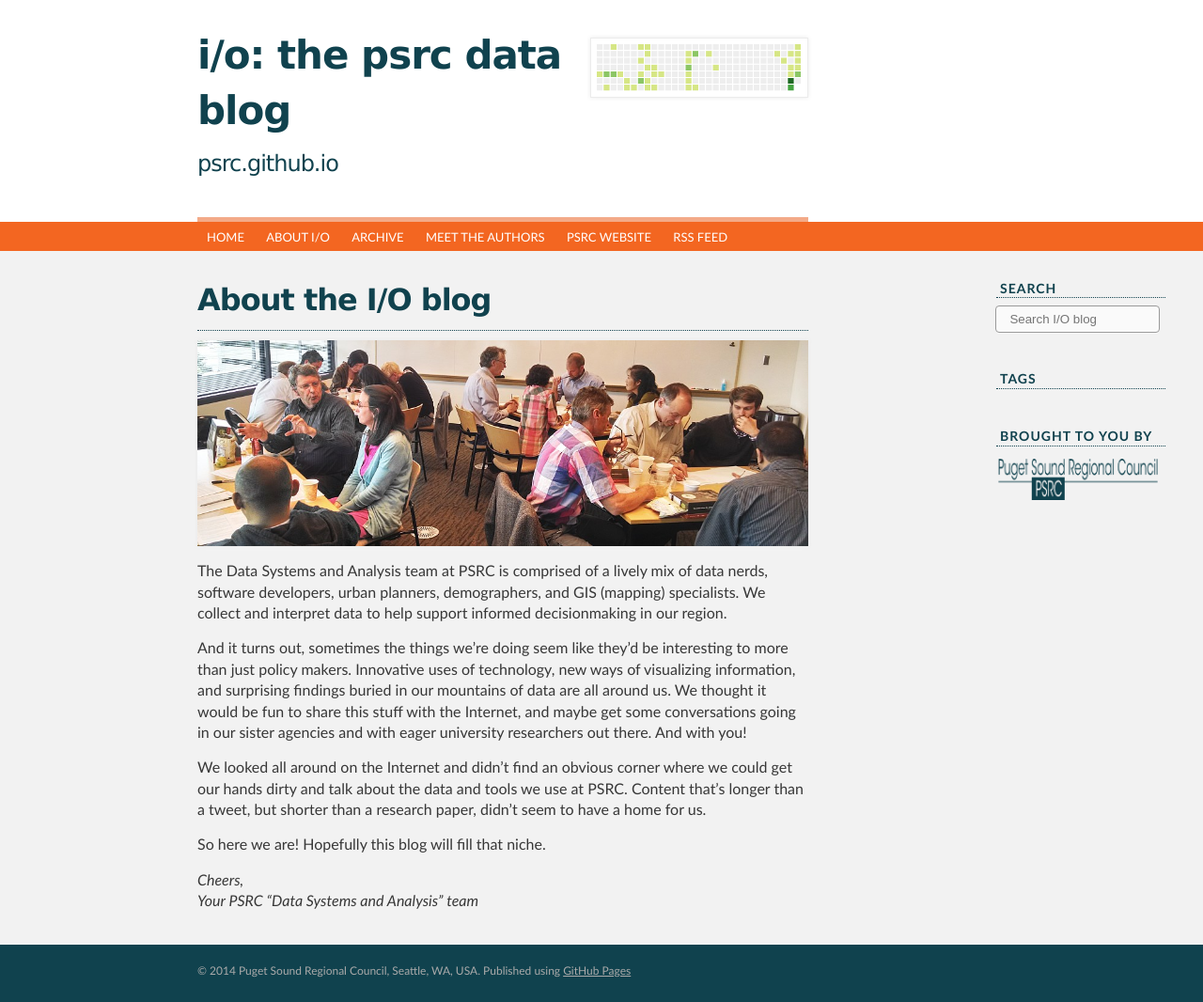
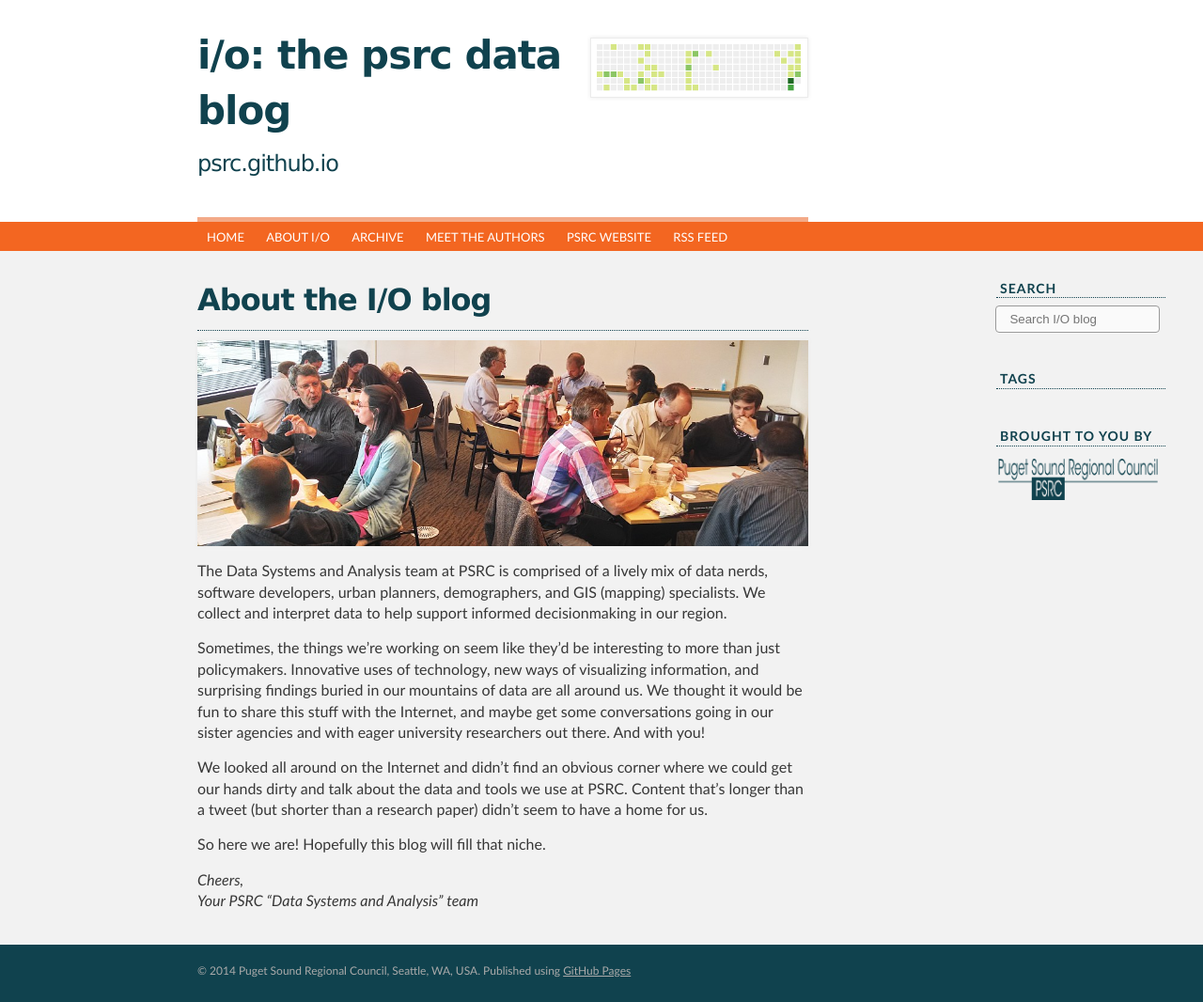
Before and after one commit to psrc/psrc.github.io, a Jekyll site: the page built from about.md, in a window 1280 px wide. Shown: the whole page at 94% size. Built offline with Jekyll 4.4.1, drawn with Linux system fonts in a browser that asks for light colours.

Commit message:
Move about & authors config around.  To add a new author:
- Update text in /_data/authors.yml
- Add new 100x100 JPG or PNG image in /authors

```diff
--- a/_config.yml
+++ b/_config.yml
@@ -18,16 +18,3 @@
   PSRC Website: "http://www.psrc.org"
   Regional View Blog: "http://blog.psrc.org"
   Contact Us: "http://www.psrc.org/about/contact"
-
-authors:
-  - name: Billy Charlton
-    image: /authors/billy.jpg
-    blurb: Billy is the Program Manager for the data team at PSRC. He's been doing travel forecasting since the '90s, as well as dabbling in software development just enough to be dangerous. He has Bachelor's and Master's degrees in Civil Engineering.
-
-  - name: Rebeccah Maskin
-    image: /authors/beccah.jpg
-    blurb: Beccah routinely entertains crowds on private jets bound for obscure vacation destinations and once bowled a 300 while cueing a record.
-
-  - name: Suzanne Childress
-    image: /authors/ennazus.jpg
-    blurb: "Suzanne has a passion for understanding human behavior. She loves to take deep dives in big data and survey results, to tease out the hidden relationships. And she likes cats."
--- a/about.md
+++ b/about.md
@@ -5,13 +5,13 @@
 
 ## About the I/O blog
 
-<img src="/images/dsa-team.jpg" alt="DSA Team" width="100%" />
+<img src="/lib/images/dsa-team.jpg" alt="DSA Team" width="100%" />
 
 The Data Systems and Analysis team at PSRC is comprised of a lively mix of data nerds, software developers, urban planners, demographers, and GIS (mapping) specialists. We collect and interpret data to help support informed decisionmaking in our region.
 
-And it turns out, sometimes the things we're doing seem like they'd be interesting to more than just policy makers. Innovative uses of technology, new ways of visualizing information, and surprising findings buried in our mountains of data are all around us. We thought it would be fun to share this stuff with the Internet, and maybe get some conversations going in our sister agencies and with eager university researchers out there.  And with you!
+Sometimes, the things we're working on seem like they'd be interesting to more than just policymakers. Innovative uses of technology, new ways of visualizing information, and surprising findings buried in our mountains of data are all around us. We thought it would be fun to share this stuff with the Internet, and maybe get some conversations going in our sister agencies and with eager university researchers out there.  And with you!
 
-We looked all around on the Internet and didn't find an obvious corner where we could get our hands dirty and talk about the data and tools we use at PSRC. Content that's longer than a tweet, but shorter than a research paper, didn't seem to have a home for us.
+We looked all around on the Internet and didn't find an obvious corner where we could get our hands dirty and talk about the data and tools we use at PSRC. Content that's longer than a tweet (but shorter than a research paper) didn't seem to have a home for us.
 
 So here we are! Hopefully this blog will fill that niche.
 
```
Also changed, not shown: _data/authors.yml (added, +18 -0 lines), authors.md (+1 -1 lines), authors/beccah.jpg, authors/ennazus.jpg, lib/images/dsa-team.jpg (added).
